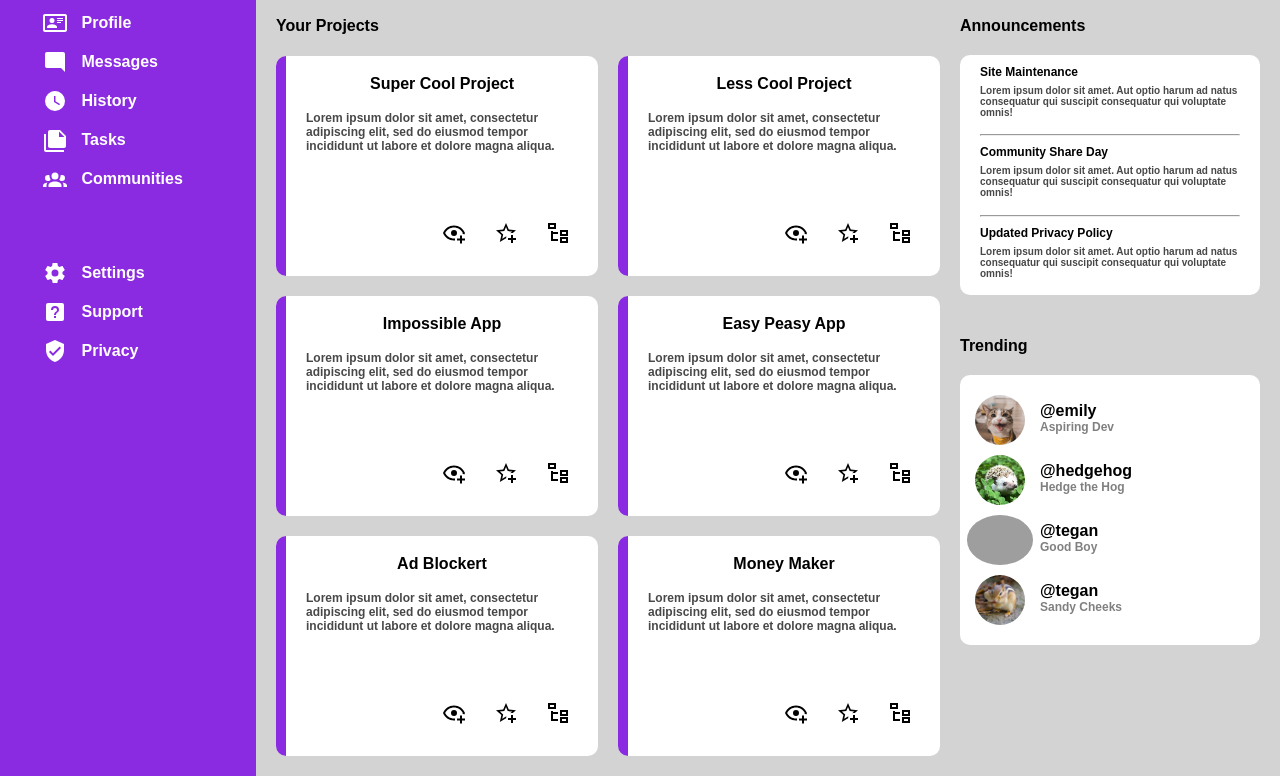
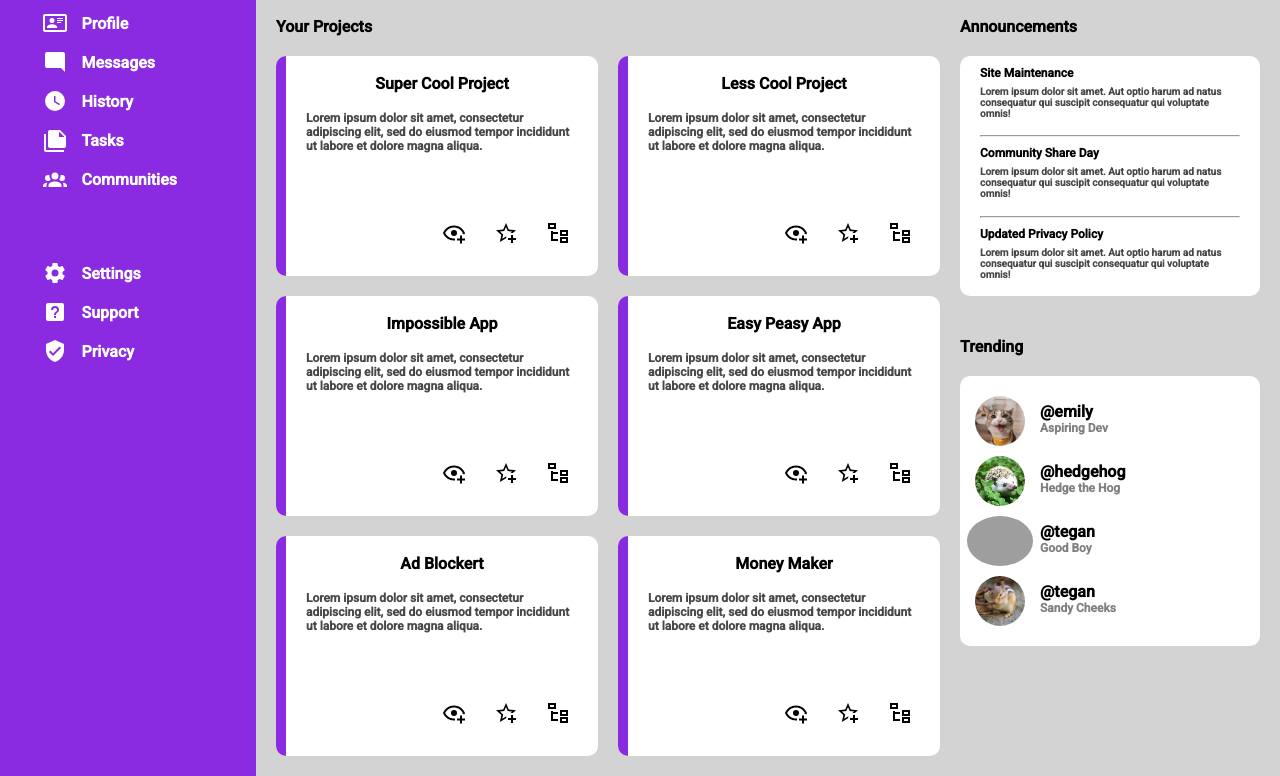
Before and after one commit to emilycurran/admin-dashboard, a plain HTML site: page index.html in a window 1280 px wide. Shown: the part 163-939 px from the top of the page. Drawn offline with Linux system fonts and the light colour scheme; grey boxes are pictures that could not be loaded.

Commit message:
changed font

```diff
--- a/index.html
+++ b/index.html
@@ -6,7 +6,9 @@
     <meta name="viewport" content="width=device-width, initial-scale=1.0">
     <title>Admin Dashboard</title>
     <link rel="stylesheet" href="style.css">
-    <link rel="stylesheet" href="">
+    <link rel="preconnect" href="https://fonts.googleapis.com">
+    <link rel="preconnect" href="https://fonts.gstatic.com" crossorigin>
+    <link href="https://fonts.googleapis.com/css2?family=Roboto:wght@500&display=swap" rel="stylesheet">
 </head>
 <body>
     <div class="container">
--- a/style.css
+++ b/style.css
@@ -3,12 +3,12 @@
 * {
     margin: 0;
     padding: 0;
+    font-family: 'Roboto', sans-serif;
 }
 
 body{
     height: 100vh;
     width: 100vw;
-    font-family: Arial, Helvetica, sans-serif;
     font-weight: 900;
     background-color: lightgray;
 }
```
